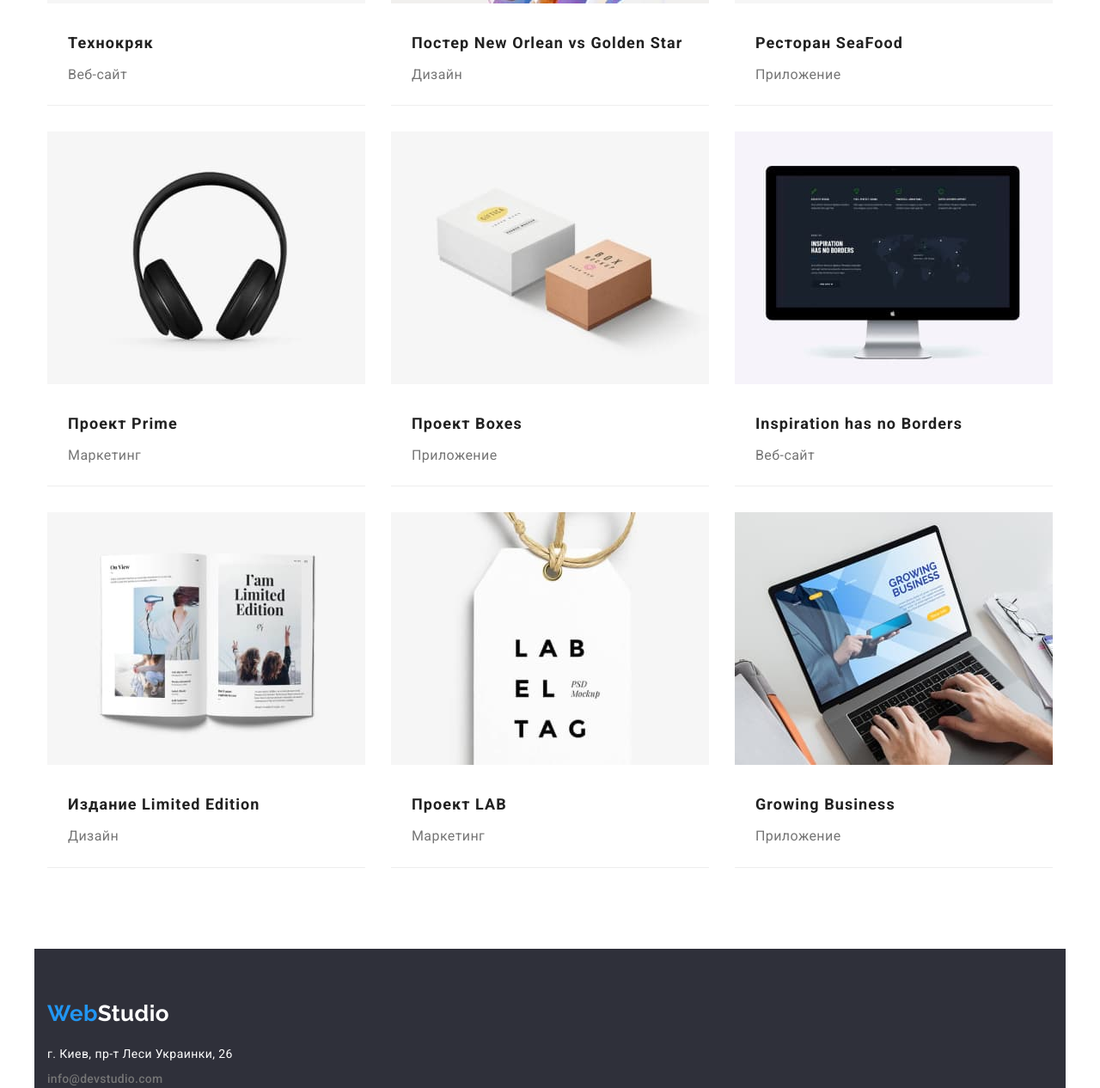
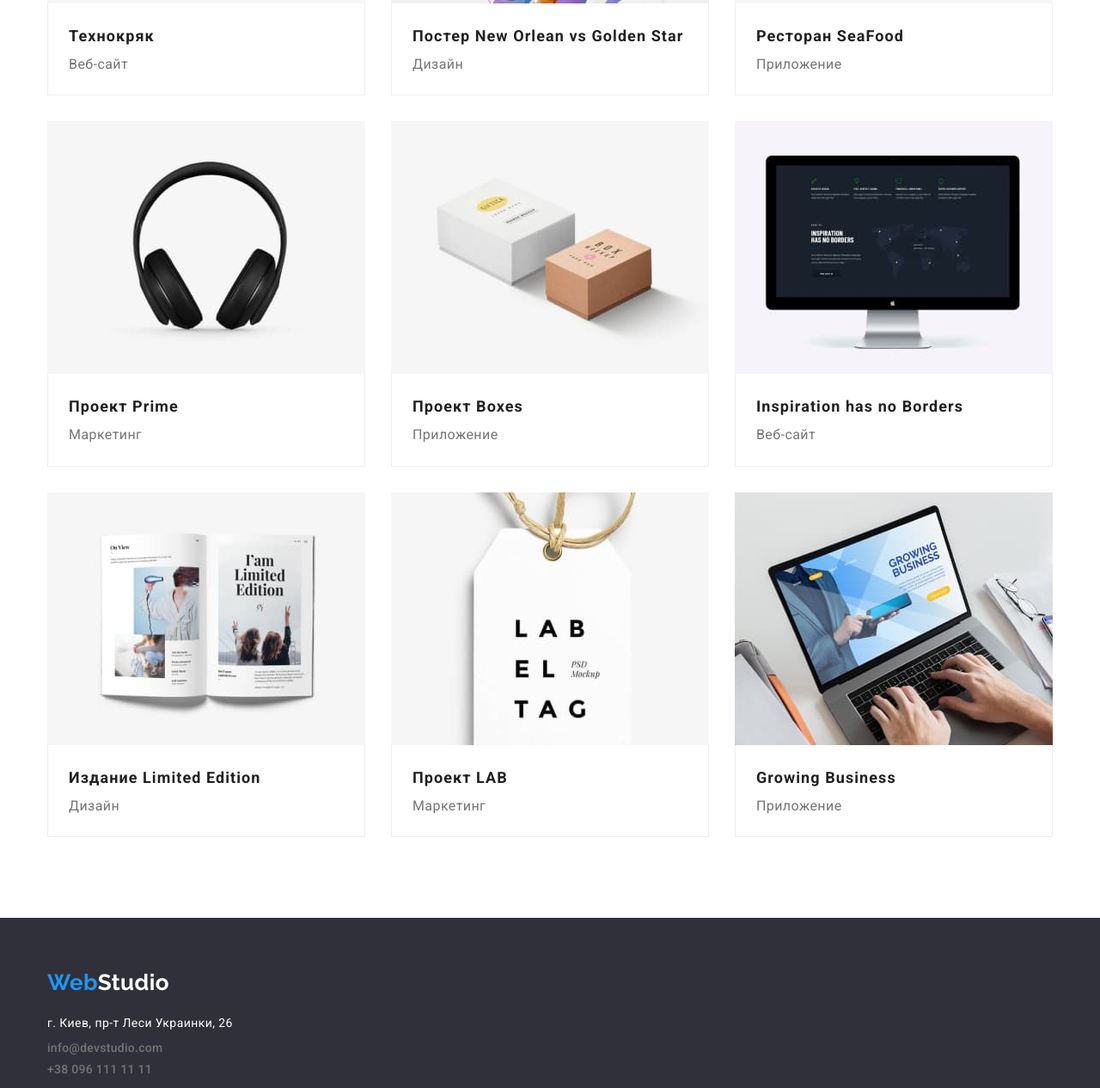
Before and after one commit to AntonPtashynskyi/goit-markup-hw-03, a plain HTML site: page portfolio.html in a window 1280 px wide. Shown: the part 557-1823 px from the top of the page at 86% size. Drawn offline with nearby package versions, Linux system fonts and the light colour scheme.

Commit message:
after feedback

```diff
--- a/CSS/style.css
+++ b/CSS/style.css
@@ -142,9 +142,16 @@ body {
 
 /* MAIN board section + button */
 
+.main-section {
+  padding: 200px 0;
+}
+
+.features.section {
+  padding-bottom: 0;
+}
+
 .section {
-  padding-top: 94px;
-  padding-bottom: 94px;
+  padding: 94px 0;
 }
 
 .main-board {
@@ -207,11 +214,15 @@ body {
 
 .features-list {
   display: flex;
-  width: calc ((100% - 90px) / 4);
+  width: calc((100% - 90px) / 4);
 }
 
 .features-list .item:not(:last-child) {
   margin-right: 30px;
+}
+
+.features-list .item {
+  min-width: 270px;
 }
 
 .features p {
@@ -232,7 +243,7 @@ body {
 /* About us section */
 .about-us-list {
   display: flex;
-  width: calc ((100% - 60px) / 3);
+  width: calc((100% - 60px) / 3);
 }
 
 .about-us-list .item:not(:last-child) {
@@ -268,7 +279,7 @@ body {
 
 .team-list {
   display: flex;
-  width: calc ((100% - 90px) / 4);
+  width: calc((100% - 90px) / 4);
 }
 
 .team-list .item:not(:last-child) {
@@ -289,25 +300,24 @@ body {
   margin-bottom: 50px;
 }
 
+.team .item-descr {
+  padding: 30px 0;
+}
+
 .team h3 {
   color: var(--tittle-text-color);
 
   font-weight: 500;
   font-size: 16px;
   line-height: 1.9;
-  margin-top: 0;
-  margin-bottom: 10px;
-}
-
-.team p {
-  line-height: 1.9;
+  margin: 0;
 }
 
 .team img,
 .team p {
-  margin-bottom: 30px;
-  margin-top: 0;
+  margin: 0;
   display: block;
+  line-height: 1.9;
 }
 
 /* footer, contacts section same as in header*/
@@ -329,17 +339,15 @@ body {
   margin-bottom: 9px;
 }
 
-.footer .container {
-  padding-top: 60px;
-  padding-bottom: 60px;
-  padding-right: auto;
-}
-
 .footer .footer-adress {
   color: var(--white-text-color);
   font-style: normal;
   margin-top: 0;
   margin-bottom: 9px;
+}
+
+.footer-adress p {
+  margin: 0;
 }
 
 .footer .footer-contact {
@@ -384,7 +392,7 @@ body {
     0px 2px 2px rgba(0, 0, 0, 0.12);
 }
 
-.filtr .list {
+.filtr-list.list {
   margin-bottom: 50px;
 }
 
@@ -405,8 +413,7 @@ body {
   font-size: 18px;
   line-height: 2;
   letter-spacing: 0.06em;
-
-  margin: 0px 24px 4px 24px;
+  margin: 0;
 }
 
 .portfolio-list {
@@ -419,8 +426,15 @@ body {
   margin-right: 30px;
   margin-bottom: 30px;
 
+  box-sizing: border-box;
+}
+
+.portfolio-list .portfolio-dscr {
+  padding: 20px 24px;
+
   border-bottom: 1px solid #eeeeee;
-  box-sizing: border-box;
+  border-right: 1px solid #eeeeee;
+  border-left: 1px solid #eeeeee;
 }
 
 .portfolio-list .item:nth-child(3n) {
@@ -436,7 +450,7 @@ body {
 
   font-size: 16px;
   line-height: 1.9;
-  margin-bottom: 20px;
+  margin: 0;
 }
 
 .portfolio-tittle {
@@ -446,11 +460,7 @@ body {
 .portfolio .portfolio-link {
   text-decoration: none;
 }
-.portfolio .portfolio-text {
-  margin: 0 24px 20px 24px;
-}
 
 .portfolio .portfolio-img {
-  margin-bottom: 20px;
-  /* display: block; */
+  display: block;
 }
--- a/portfolio.html
+++ b/portfolio.html
@@ -55,9 +55,9 @@
     <!-- Main Content -->
     <main>
       <!-- Portfolio list-->
-      <section class="portfolio container section">
+      <section class="portfolio filtr section">
         <!-- Filtr -->
-        <section class="filtr container">
+        <div class="container">
           <ul class="filtr-list list">
             <li class="item">
               <button class="button" type="button">Все</button>
@@ -75,8 +75,6 @@
               <button class="button" type="button">Маркетинг</button>
             </li>
           </ul>
-        </section>
-
           <!-- Portfolio card -->
           <h1 class="portfolio-tittle">Portfolio</h1>
           <ul class="portfolio-list list">
@@ -89,8 +87,10 @@
                   height="294"
                   class="portfolio-img"
                 />
-              <h2 class="portfolio-project-tittle">Технокряк</h2>
+                <div class="portfolio-dscr">
+                  <h3 class="portfolio-project-tittle">Технокряк</h3>
                   <p class="portfolio-text">Веб-сайт</p>
+                </div>
               </a>
             </li>
             <li class="item">
@@ -102,10 +102,12 @@
                   height="294"
                   class="portfolio-img"
                 />
-              <h2 class="portfolio-project-tittle">
+                <div class="portfolio-dscr">
+                  <h3 class="portfolio-project-tittle">
                     Постер New Orlean vs Golden Star
-              </h2>
+                  </h3>
                   <p class="portfolio-text">Дизайн</p>
+                </div>
               </a>
             </li>
             <li class="item">
@@ -117,8 +119,10 @@
                   height="294"
                   class="portfolio-img"
                 />
-              <h2 class="portfolio-project-tittle">Ресторан SeaFood</h2>
+                <div class="portfolio-dscr">
+                  <h3 class="portfolio-project-tittle">Ресторан SeaFood</h3>
                   <p class="portfolio-text">Приложение</p>
+                </div>
               </a>
             </li>
             <li class="item">
@@ -130,8 +134,10 @@
                   height="294"
                   class="portfolio-img"
                 />
-              <h2 class="portfolio-project-tittle">Проект Prime</h2>
+                <div class="portfolio-dscr">
+                  <h3 class="portfolio-project-tittle">Проект Prime</h3>
                   <p class="portfolio-text">Маркетинг</p>
+                </div>
               </a>
             </li>
             <li class="item">
@@ -143,23 +149,27 @@
                   height="294"
                   class="portfolio-img"
                 />
-              <h2 class="portfolio-project-tittle">Проект Boxes</h2>
+                <div class="portfolio-dscr">
+                  <h3 class="portfolio-project-tittle">Проект Boxes</h3>
                   <p class="portfolio-text">Приложение</p>
+                </div>
               </a>
             </li>
             <li class="item">
-            <a href="#" class="portfolio-link"
-              ><img
+              <a href="#" class="portfolio-link">
+                <img
                   src="images/portfolio-inspiration-has-no-border.jpg"
                   alt="большой монитор"
                   width="370"
                   height="294"
                   class="portfolio-img"
                 />
-              <h2 class="portfolio-project-tittle">
+                <div class="portfolio-dscr">
+                  <h3 class="portfolio-project-tittle">
                     Inspiration has no Borders
-              </h2>
+                  </h3>
                   <p class="portfolio-text">Веб-сайт</p>
+                </div>
               </a>
             </li>
             <li class="item">
@@ -171,8 +181,12 @@
                   height="294"
                   class="portfolio-img"
                 />
-              <h2 class="portfolio-project-tittle">Издание Limited Edition</h2>
+                <div class="portfolio-dscr">
+                  <h3 class="portfolio-project-tittle">
+                    Издание Limited Edition
+                  </h3>
                   <p class="portfolio-text">Дизайн</p>
+                </div>
               </a>
             </li>
             <li class="item">
@@ -184,8 +198,10 @@
                   height="294"
                   class="portfolio-img"
                 />
-              <h2 class="portfolio-project-tittle">Проект LAB</h2>
+                <div class="portfolio-dscr">
+                  <h3 class="portfolio-project-tittle">Проект LAB</h3>
                   <p class="portfolio-text">Маркетинг</p>
+                </div>
               </a>
             </li>
             <li class="item">
@@ -197,21 +213,25 @@
                   height="294"
                   class="portfolio-img"
                 />
-              <h2 class="portfolio-project-tittle">Growing Business</h2>
+                <div class="portfolio-dscr">
+                  <h3 class="portfolio-project-tittle">Growing Business</h3>
                   <p class="portfolio-text">Приложение</p>
+                </div>
               </a>
             </li>
           </ul>
+        </div>
       </section>
     </main>
 
     <!-- Footer -->
-    <footer class="footer container">
+    <footer class="footer section">
+      <div class="container">
         <a href="index.html" class="logo"
           ><span class="logo-accent">Web</span>Studio</a
         >
-      <address>
-        <p class="footer-adress">г. Киев, пр-т Леси Украинки, 26</p>
+        <address class="footer-adress">
+          <p>г. Киев, пр-т Леси Украинки, 26</p>
         </address>
         <ul class="footer-contact contact list">
           <li>
@@ -220,9 +240,12 @@
             >
           </li>
           <li>
-          <a class="contact-item" href="tel:+380961111111">+38 096 111 11 11</a>
+            <a class="contact-item" href="tel:+380961111111"
+              >+38 096 111 11 11</a
+            >
           </li>
         </ul>
+      </div>
     </footer>
   </body>
 </html>
```
Also changed, not shown: index.html (+30 -13 lines). Lines whose indentation alone changed are shown as unchanged.
